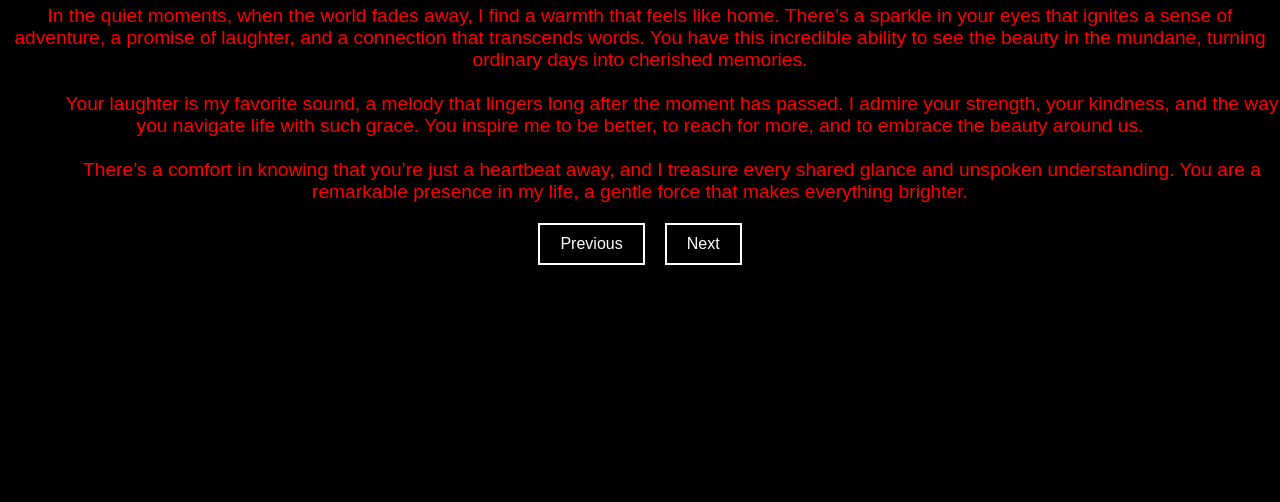
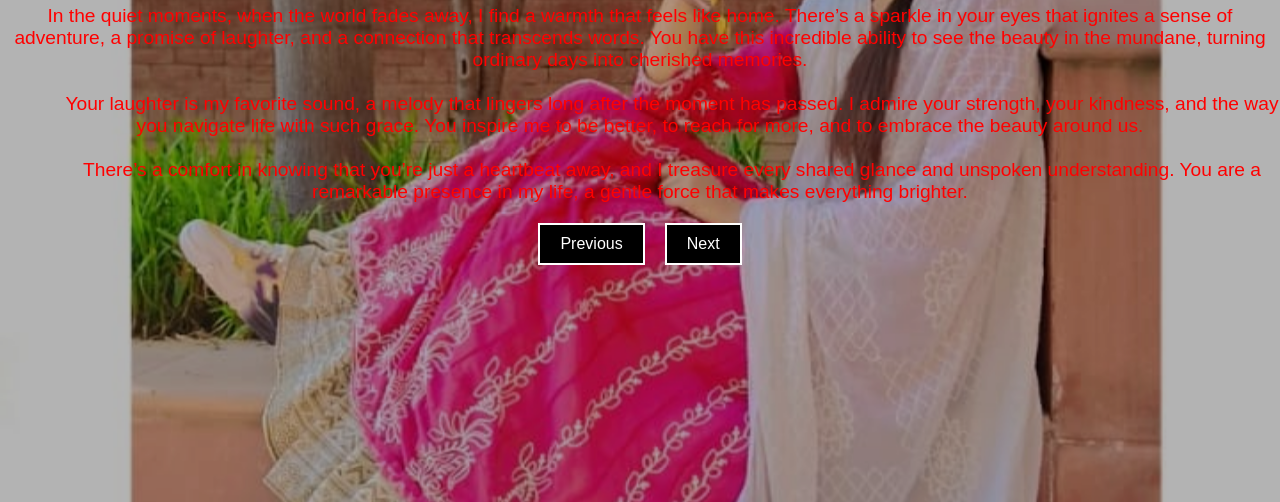
Before and after one commit to Akash230164/hello, a plain HTML site: page about.html in a window 1280 px wide. Shown: the part 298-800 px from the top of the page. Drawn offline with Linux system fonts and the light colour scheme; a script that the page names is missing.

Commit message:
Update about.html

```diff
--- a/about.html
+++ b/about.html
@@ -22,7 +22,7 @@
     </div>
 
     <div class="image-container">
-        <img src="images/amber2.jpg" alt="Background Image" class="background-image">
+        <img src="amber2.jpg" alt="Background Image" class="background-image">
     </div>
 
     <script src="scripts.js"></script>
```
